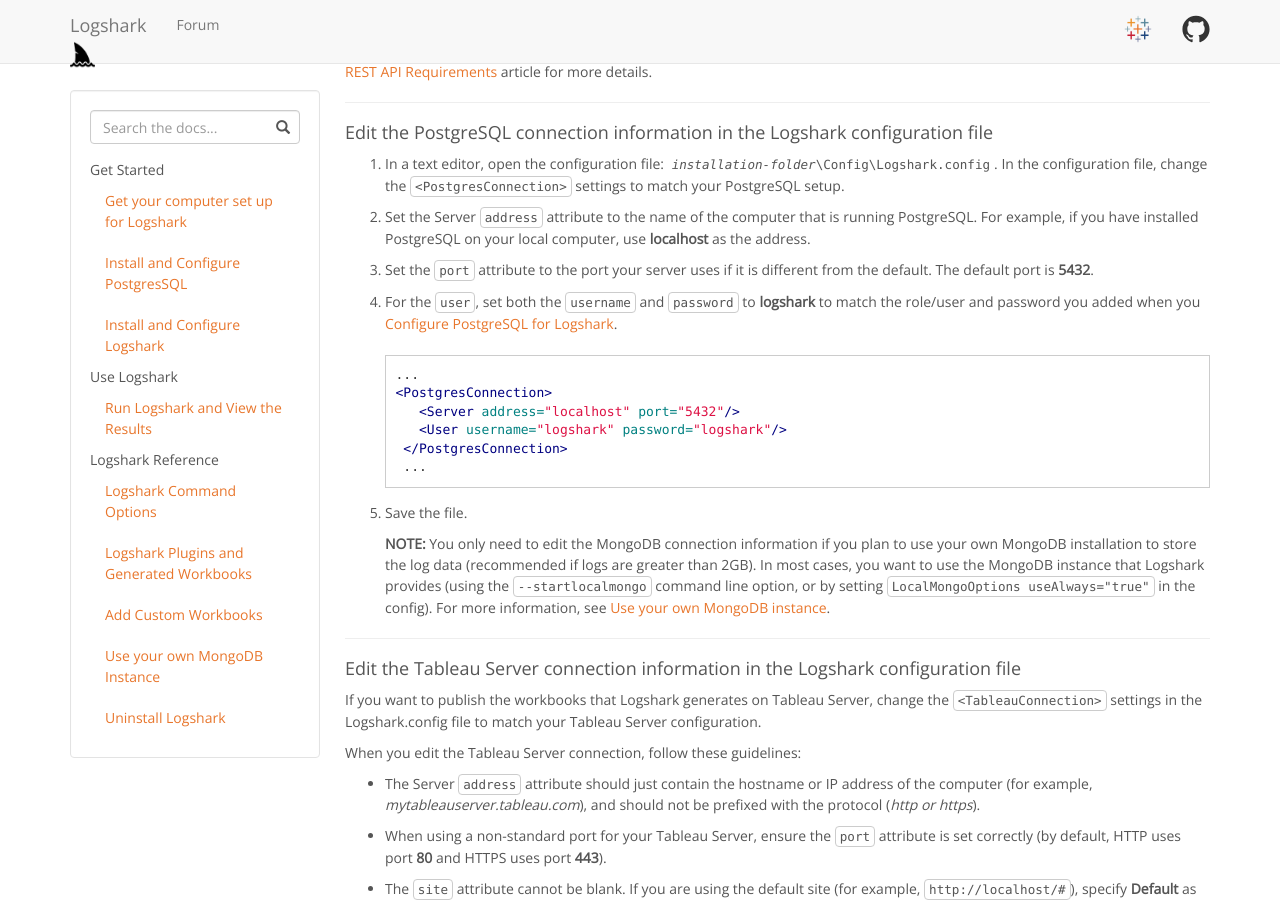
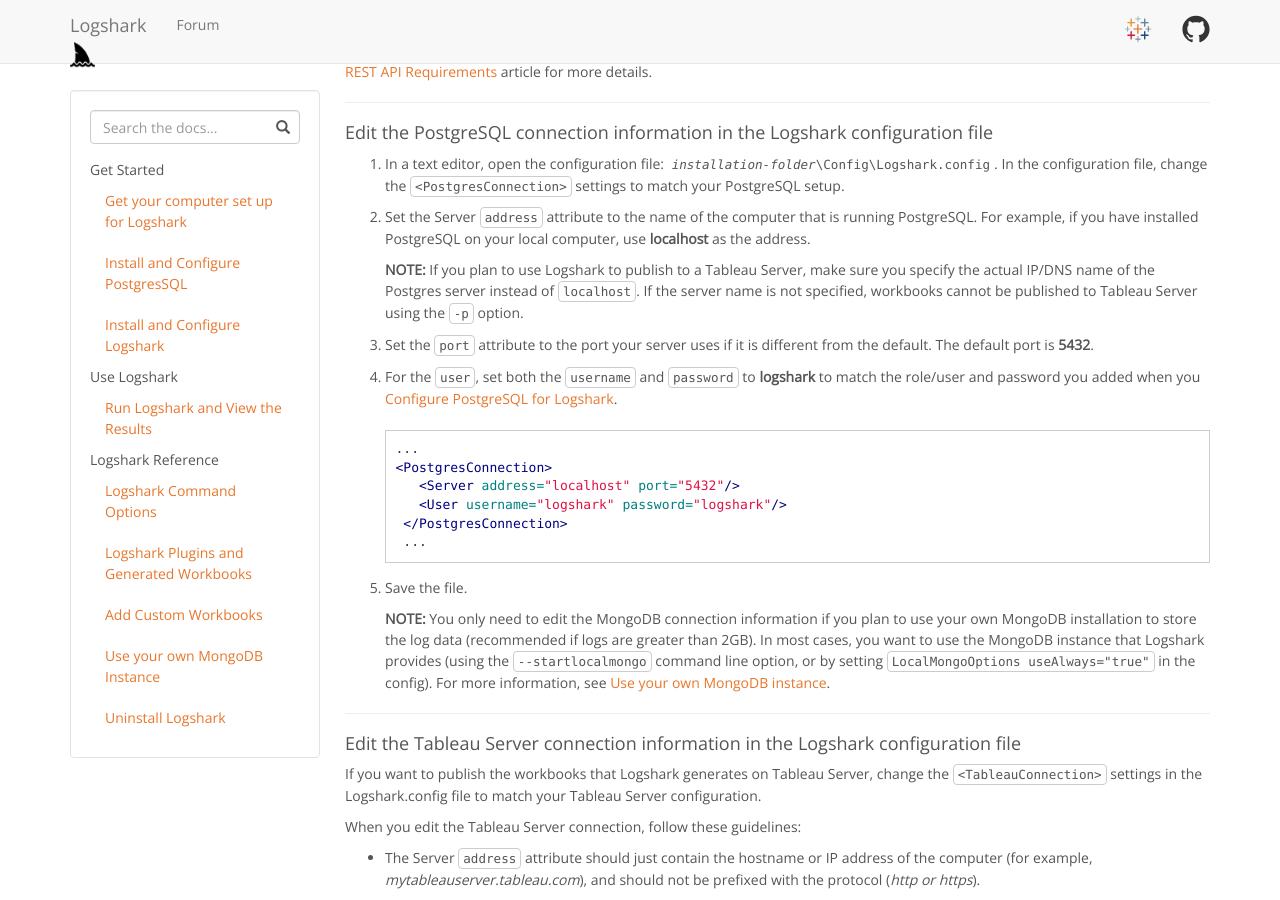
Before and after one commit to tableau/Logshark, a Jekyll site: the page built from docs/docs/logshark_install.md, in a window 1280 px wide and 900 px high, scrolled down 794 px. Built offline with Jekyll 4.4.1, drawn with Linux system fonts in a browser that asks for light colours.

Commit message:
Update logshark_install.md (#18)

```diff
--- a/docs/docs/logshark_install.md
+++ b/docs/docs/logshark_install.md
@@ -49,6 +49,8 @@
 
 2.  Set the Server `address` attribute to the name of the computer that is running PostgreSQL. For example, if you have installed PostgreSQL on your local computer, use **localhost** as the address.
 
+    **NOTE:** If you plan to use Logshark to publish to a Tableau Server, make sure you specify the actual IP/DNS name of the Postgres server instead of `localhost`. If the server name is not specified, workbooks cannot be published to Tableau Server using the `-p` option.
+
 3.  Set the `port` attribute to the port your server uses if it is different from the default. The default port is **5432**.
 
 4.  For the `user`, set both the `username` and `password` to **logshark** to match the role/user and password you added when you [Configure PostgreSQL for Logshark](logshark_postgres#configure-postgresql-for-logshark).
```
